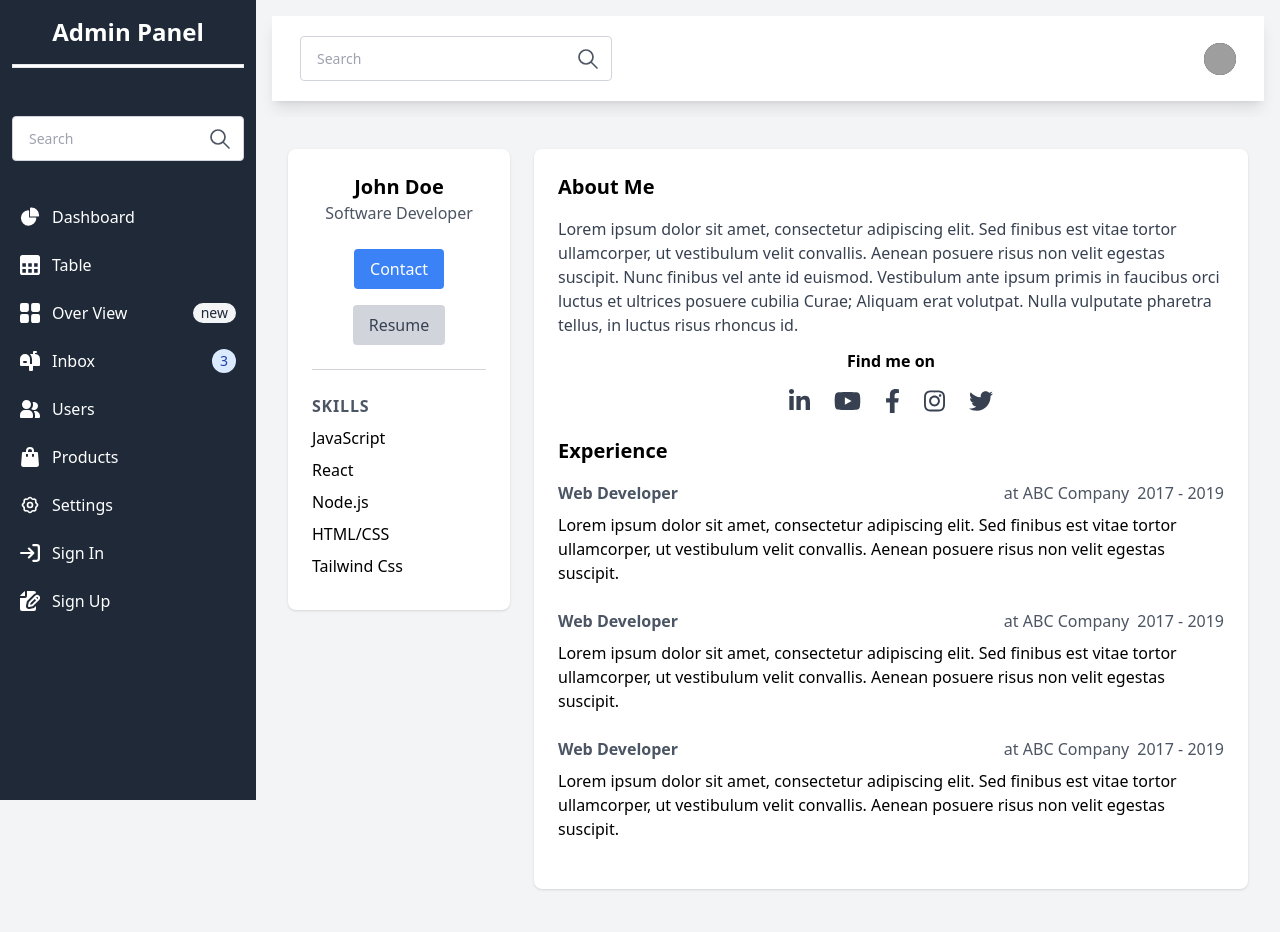
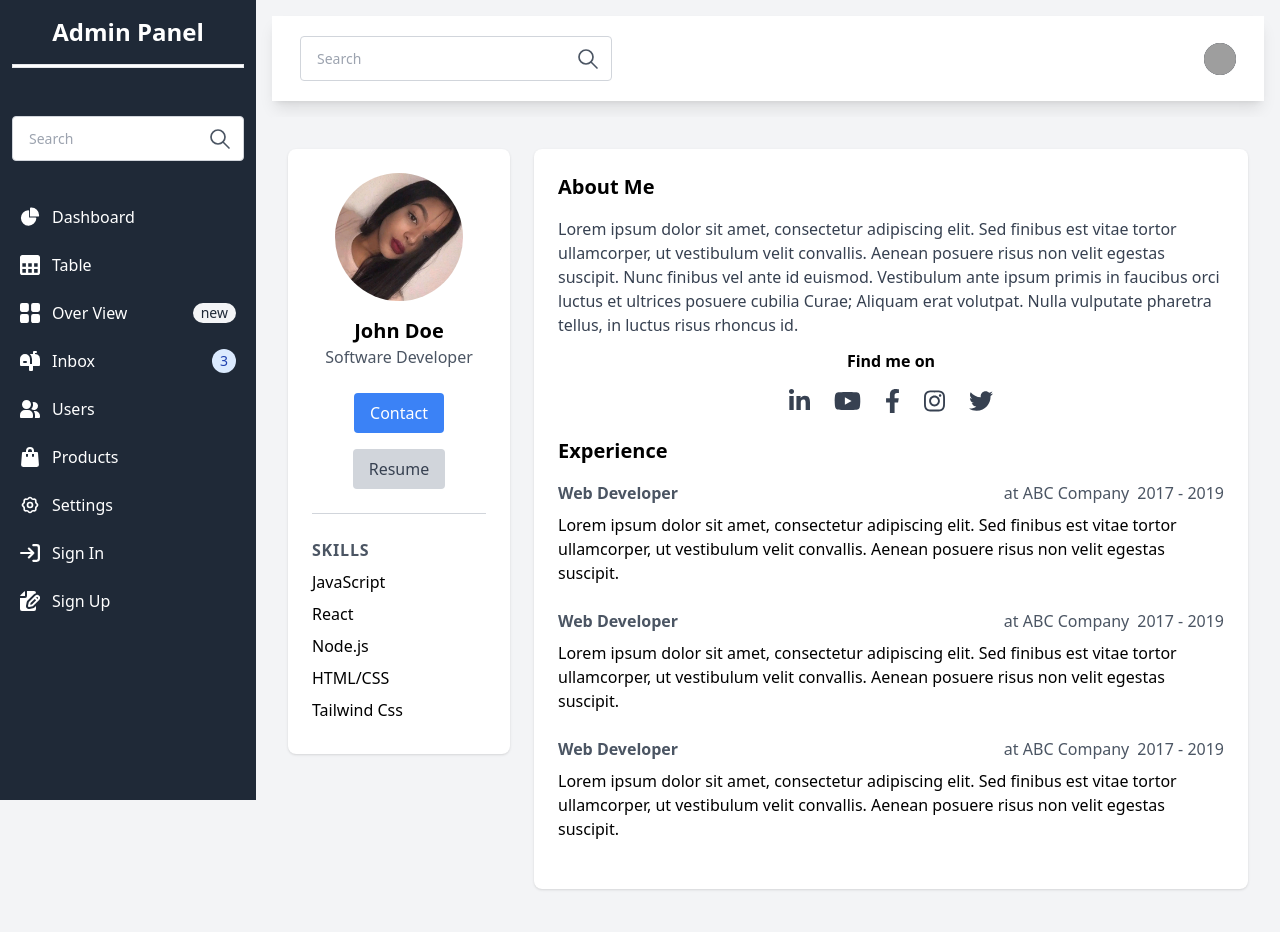
Before and after one commit to yadamoon/Admin-Panel, a React (Vite) app in the folder Dashboard/: page /User in a window 1280 px wide. Shown: the top 932 px of the page. Built offline with nearby package versions, Linux system fonts and the light colour scheme; grey boxes are pictures that could not be loaded.

Commit message:
add profile picture

```diff
--- a/Dashboard/src/components/pages/Profiles.jsx
+++ b/Dashboard/src/components/pages/Profiles.jsx
@@ -3,15 +3,17 @@ import React from "react";
 const Profiles = () => {
   return (
     <div>
-      <div className="bg-gray-100">
+      <div className="bg-gray-100 h-screen">
         <div className="container mx-auto py-8">
           <div className="grid grid-cols-4 sm:grid-cols-12 gap-6 px-4">
             <div className="col-span-4 sm:col-span-3">
               <div className="bg-white shadow rounded-lg p-6">
                 <div className="flex flex-col items-center">
-                  {/* <img src="https://randomuser.me/api/portraits/men/94.jpg" className="w-32 h-32 bg-gray-300 rounded-full mb-4 shrink-0"> */}
+                  <img
+                    src="public/feveb.jpg"
+                    className="w-32 h-32 bg-gray-300 rounded-full mb-4 shrink-0"
+                  />
 
-                  {/* </img> */}
                   <h1 className="text-xl font-bold">John Doe</h1>
                   <p className="text-gray-600">Software Developer</p>
                   <div className="mt-6 flex flex-wrap gap-4 justify-center">
```
